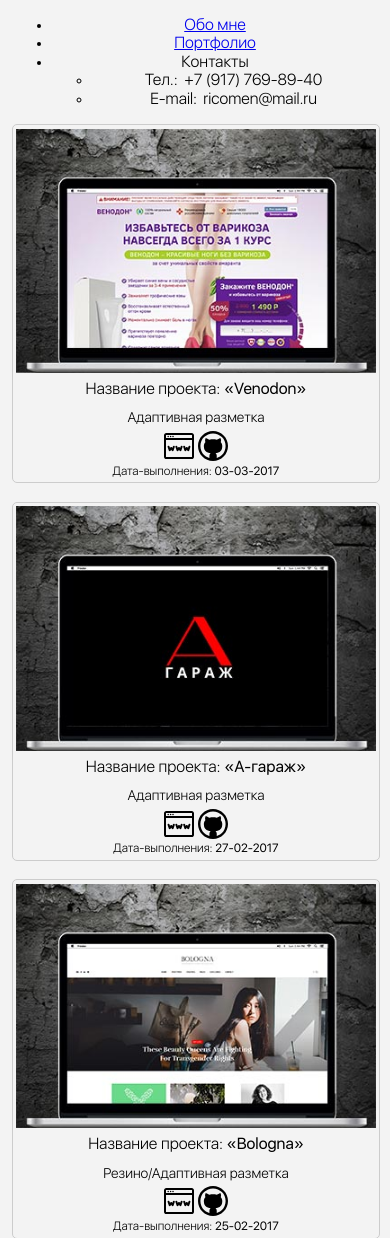
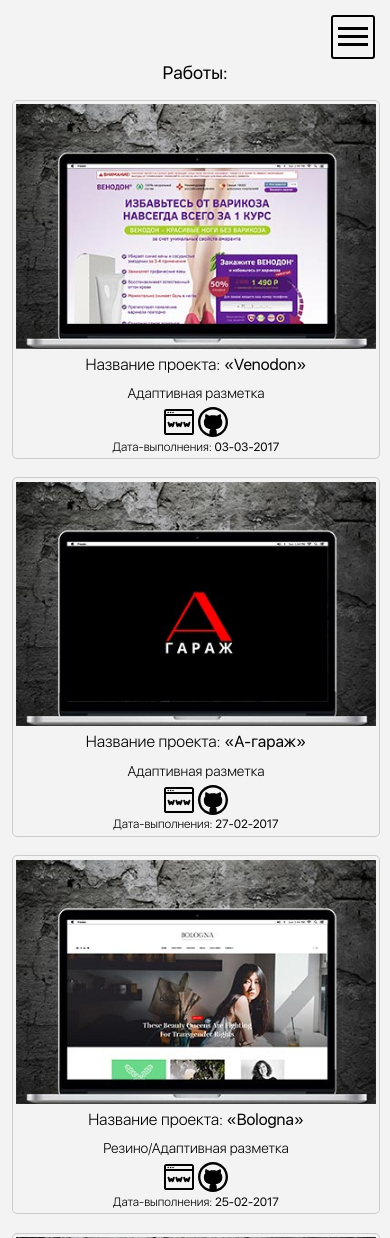
Before and after one commit to ricomen/ricomen.github.io, a web app: file portfolio.html in a window 390 px wide. Shown: the top 1238 px of the page. Run offline with its HTML, style and script files only (its server is not run), Linux system fonts and the light colour scheme; some web fonts are replaced.

Commit message:
fix adptive and js

```diff
--- a/about.html
+++ b/about.html
@@ -29,7 +29,7 @@
     <div class="container">
       <section class="about">
         <figure class="about__photo">
-          <img src="img/photo.jpg" srcset="img/photo@2x.jpg 2x," width="400" height="500" alt="It's me">
+          <img src="img/photo.jpg" srcset="img/photo@2x.jpg 2x, img/photo@3x.jpg 3x" width="400" height="500" alt="It's me">
         </figure>
         <div class="about__content">
           <h1 class="about__title">Хамитов Тимур</h1>
--- a/css/style.css
+++ b/css/style.css
@@ -495,10 +495,10 @@ template {
 }
 @media (max-width: 767px) {
   .main-nav {
-    position: fixed;
+    position: absolute;
     z-index: 10;
     top: 0;
-    left: 0;
+    right: 0;
 
     width: 100%;
 
@@ -631,8 +631,15 @@ template {
 .projects {
   font-size: 0;
 }
+.projects__title {
+  font-size: 18px;
+  font-weight: 400;
+  line-height: 1.1;
+}
 @media (max-width: 767px) {
   .projects {
+    padding-top: 50px;
+
     text-align: center;
   }
 }
@@ -664,9 +671,9 @@ template {
   }
 }
 .project:hover {
-  transform: scale(1.1);
+  transform: scale(1.01);
 
-  box-shadow: 0 0 50px #000;
+  box-shadow: 0 0 20px #000;
 }
 @media (max-width: 767px) {
   .project:hover {
--- a/portfolio.html
+++ b/portfolio.html
@@ -14,23 +14,21 @@
 <body>
   <header class="page-header">
     <div class="container">
-    <nav class="menu">
-      <ul class="menu__list">
-        <li class="menu__item"><a href="about.html" class="menu__link">Обо мне</a></li>
-        <li class="menu__item"><a href="portfolio.html" class="menu__link">Портфолио</a></li>
-        <li class="menu__item">Контакты
-          <ul class="menu__submenu">
-            <li><span>Тел.: </span><a href="tel:+79177698940" class="contacts__link">+7 (917) 769-89-40</a></li>
-            <li><span>E-mail: </span><a href="mailto:ricomen@mail.ru" class="contacts__link">ricomen@mail.ru</a></li>
-          </ul>
-        </li>
-      </ul>
-    </nav>
+      <nav class="main-nav main-nav--closed main-nav--nojs"><a class="main-nav__toggle" href="#"></a>
+        <ul class="main-nav__list">
+          <li class="main-nav__item"><a class="main-nav__link main-nav__link--active" href="index.html">Главная</a></li>
+          <li class="main-nav__item"><a class="main-nav__link" href="about.html">Обо мне</a></li>
+          <li class="main-nav__item"><a class="main-nav__link" href="portfolio.html">Портфолио</a></li>
+          <li class="main-nav__item main-nav__item--contacts"><span>Тел.: </span><a href="tel:+79177698940" class="contacts__link">+7 (917) 769-89-40</a></li>
+          <li class="main-nav__item main-nav__item--contacts"><span>E-mail: </span><a href="mailto:ricomen@mail.ru" class="contacts__link">ricomen@mail.ru</a></li>
+        </ul>
+      </nav>
     </div>
   </header>
   <main class="page-main">
   <div class="container">
     <section class="projects">
+       <h2 class="projects__title">Работы:</h2>
       <article class="project">
         <figure class="project__img">
           <img src="img/content/venodon@1x.jpg" width="400" height="272" srcset="img/content/venodon@2x.jpg 2x, img/content/venodon@3x.jpg 3x" alt="Venodon">
@@ -321,5 +319,6 @@
     </div>
   </footer>
   <script src="js/svg.js"></script>
+  <script src="js/main.js"></script>
 </body>
 </html>
--- a/src/about.html
+++ b/src/about.html
@@ -29,7 +29,7 @@
     <div class="container">
       <section class="about">
         <figure class="about__photo">
-          <img src="img/photo.jpg" srcset="img/photo@2x.jpg 2x," width="400" height="500" alt="It's me">
+          <img src="img/photo.jpg" srcset="img/photo@2x.jpg 2x, img/photo@3x.jpg 3x" width="400" height="500" alt="It's me">
         </figure>
         <div class="about__content">
           <h1 class="about__title">Хамитов Тимур</h1>
--- a/src/less/blocks/catalog.less
+++ b/src/less/blocks/catalog.less
@@ -1,7 +1,14 @@
 .projects {
   font-size: 0;
+  &__title {
+    font-size: 18px;
+    line-height: 1.1;
+    font-weight: 400;
+  }
+
   @media @phone {
     text-align: center;
+    padding-top: 50px;
   }
 }
 .project {
@@ -25,15 +32,14 @@
     margin: 0% 1% 5% 0%;
   }
   &:hover {
-    transform: scale(1.1);
-    box-shadow: 0px 0px 50px #000;
+    transform: scale(1.01);
+    box-shadow: 0px 0px 20px #000;
     @media @phone {
       transform: none;
       box-shadow: none;
     }
   }
   &__img {
-
     margin: 0;
     padding: 1%;
     img {
--- a/src/less/blocks/menu.less
+++ b/src/less/blocks/menu.less
@@ -1,8 +1,8 @@
 .main-nav {
   @media @phone {
-    position: fixed;
+    position: absolute;
     top: 0;
-    left: 0;
+    right: 0;
     width: 100%;
     text-align: center;
     z-index: 10;
```
Also changed, not shown: build/css/style.css (+11 -4 lines), src/css/style.css (+11 -4 lines), src/portfolio.html (+11 -12 lines), build/css/style.min.css, css/style.min.css, src/css/style.min.css, 2 other files.
